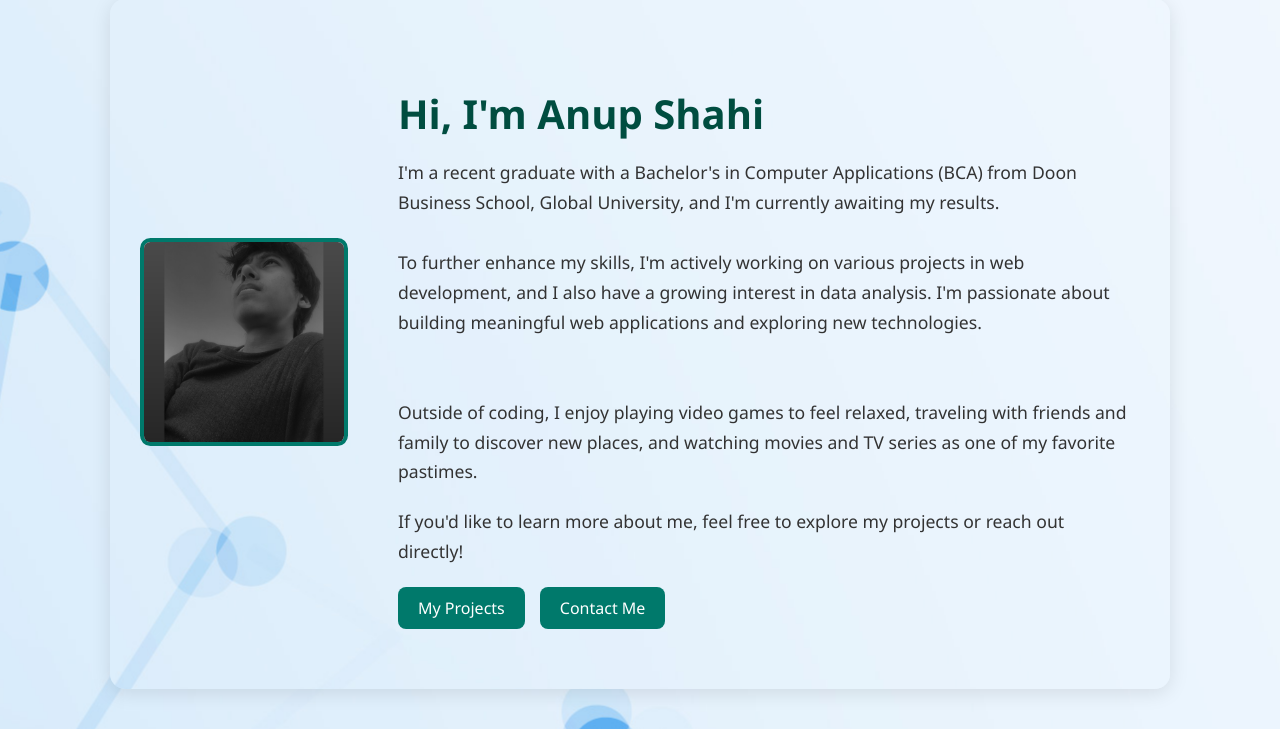
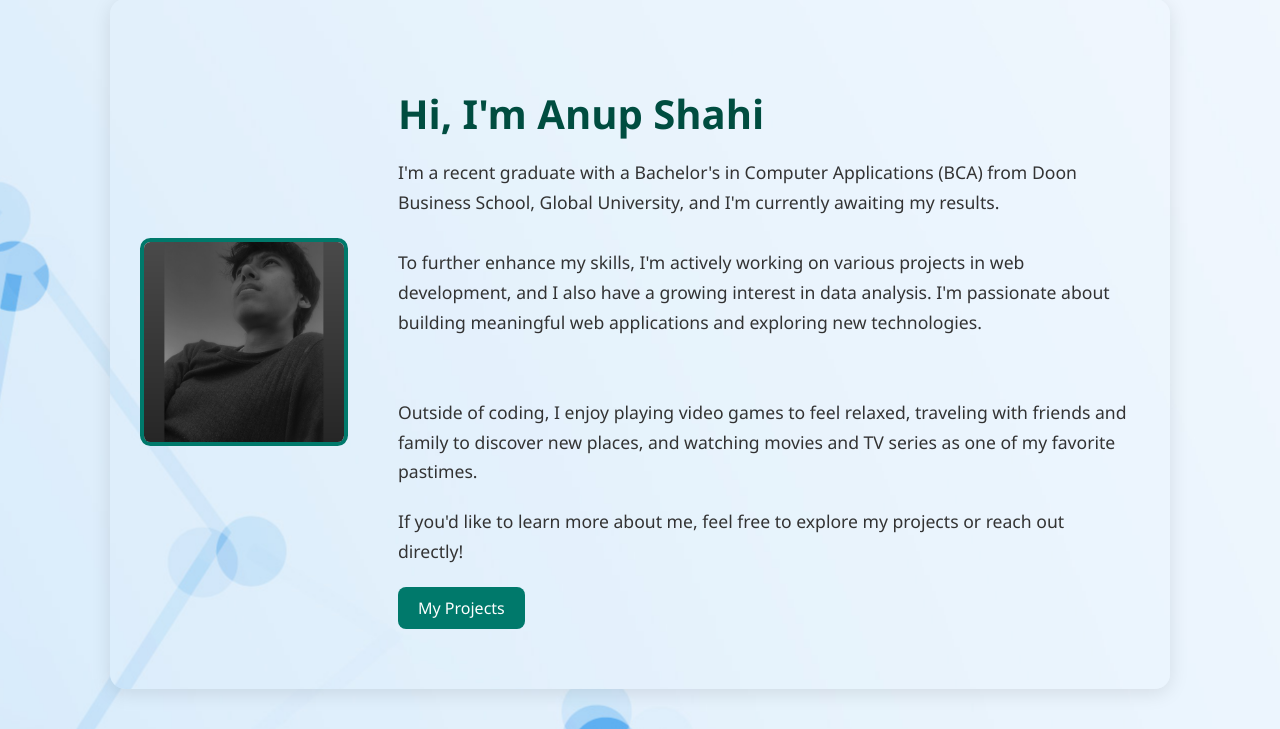
Before and after one commit to bhanu0221/Anup-Portfolio, a Flask app: page / in a window 1280 px wide. Shown: the part 73-802 px from the top of the page. Run offline with Flask 3, Linux system fonts and the light colour scheme.

Commit message:
Remove "Contact Me" button from the hero section in index.html

```diff
--- a/project/templates/index.html
+++ b/project/templates/index.html
@@ -103,7 +103,6 @@
         </p>
         <div class="buttons">
             <a href="/projects">My Projects</a>
-            <a href="/contact">Contact Me</a>
         </div>
     </div>
 </div>
```
